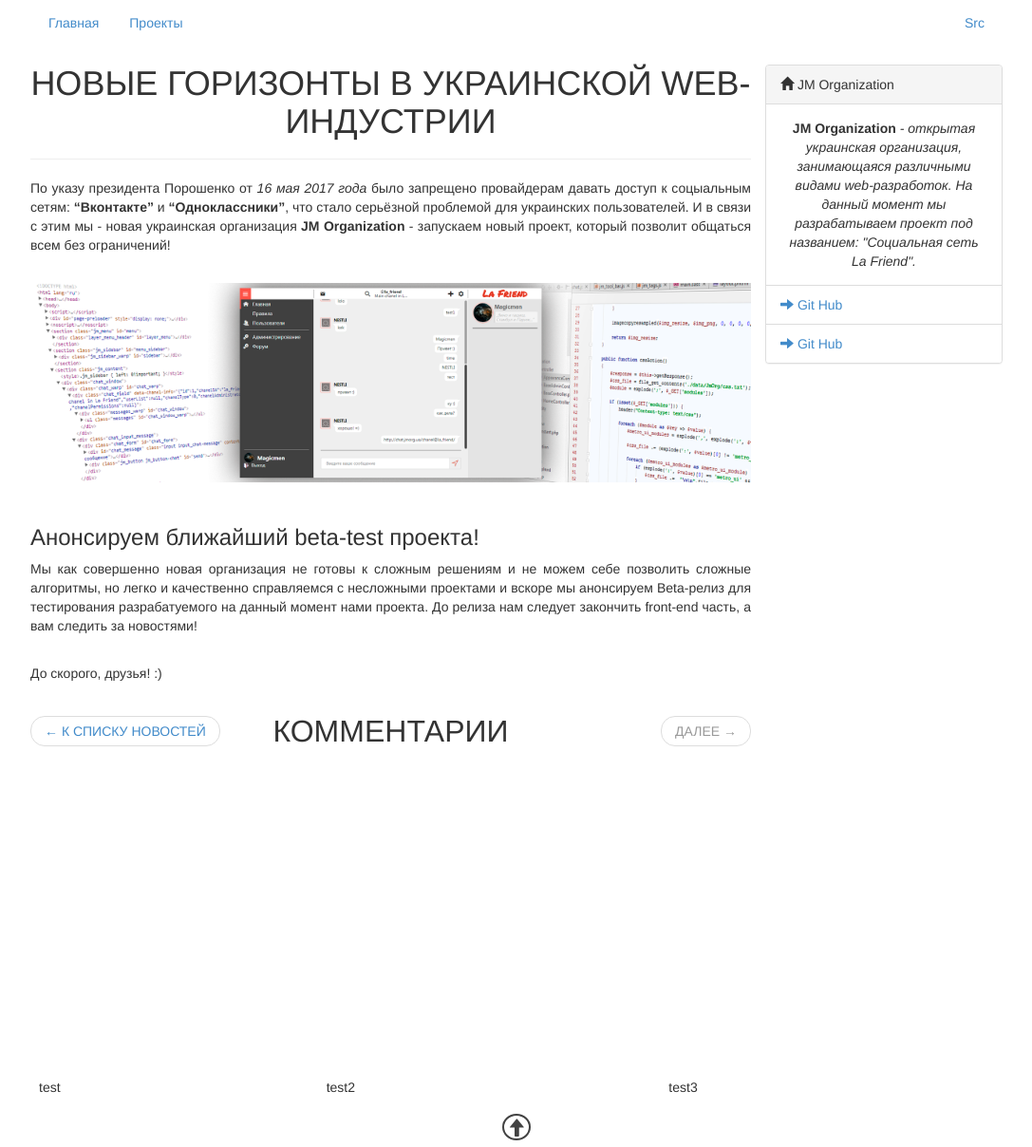
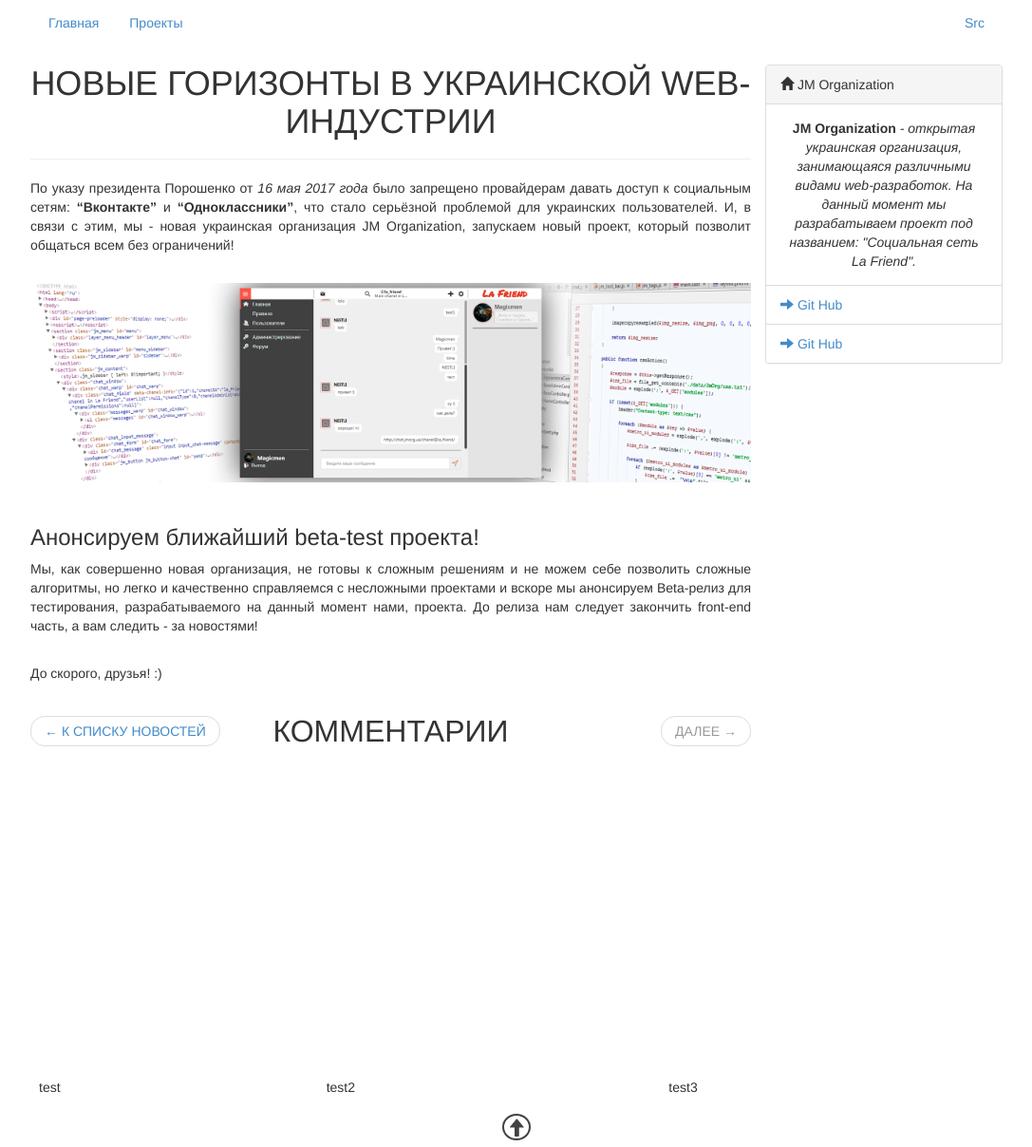
Before and after one commit to jm-organization/jm-organization.github.io, a Jekyll site: the page built from _posts/2017-06-20-relesed-site.md, in a window 1280 px wide and 1208 px high. Shown: the whole window at 95% size, without its empty margins (96-1183 px from the left). Built offline with Jekyll 4.4.1, drawn with Linux system fonts in a browser that asks for light colours; our own code applies the rules of GitHub Pages for plain Markdown files; comment, search, counter and statistics services are not loaded.

Commit message:
Update 2017-06-20-relesed-site.md

```diff
--- a/_posts/2017-06-20-relesed-site.md
+++ b/_posts/2017-06-20-relesed-site.md
@@ -5,11 +5,10 @@
 published: true
 ---
 
-По указу президента Порошенко от _16 мая 2017 года_ было запрещено провайдерам давать доступ к соцыальным сетям: **"Вконтакте"** и **"Одноклассники"**, что стало серьёзной проблемой для украинских пользователей. И в связи с этим мы - новая украинская организация **JM Organization** - запускаем новый проект, который позволит общаться всем без ограничений!
+По указу президента Порошенко от _16 мая 2017 года_ было запрещено провайдерам давать доступ к социальным сетям: **"Вконтакте"** и **"Одноклассники"**, что стало серьёзной проблемой для украинских пользователей. И, в связи с этим, мы - новая украинская организация JM Organization, запускаем новый проект, который позволит общаться всем без ограничений!
 
 ![project-image](https://jm-organization.github.io/assets/img/background-picture/header1.png "Открыть изображение для просмотра")
 ### Анонсируем ближайший beta-test проекта! ###
-Мы как совершенно новая организация не готовы к сложным решениям и не можем себе позволить сложные алгоритмы, но легко и качественно справляемся с несложными проектами и вскоре мы анонсируем Beta-релиз для тестирования разрабатуемого на данный момент нами проекта.
-До релиза нам следует закончить front-end часть, а вам следить за новостями!
+Мы, как совершенно новая организация, не готовы к сложным решениям и не можем себе позволить сложные алгоритмы, но легко и качественно справляемся с несложными проектами и вскоре мы анонсируем Beta-релиз для тестирования, разрабатываемого на данный момент нами, проекта. До релиза нам следует закончить front-end часть, а вам следить - за новостями!
 
 До скорого, друзья! :)
```
